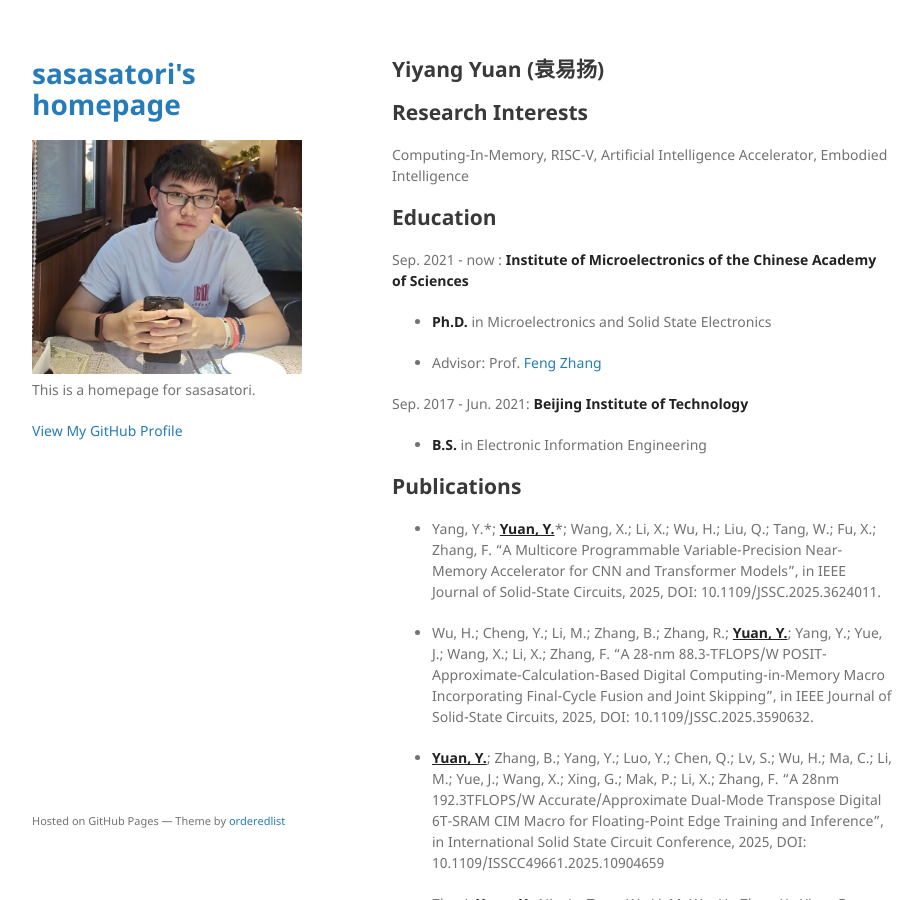
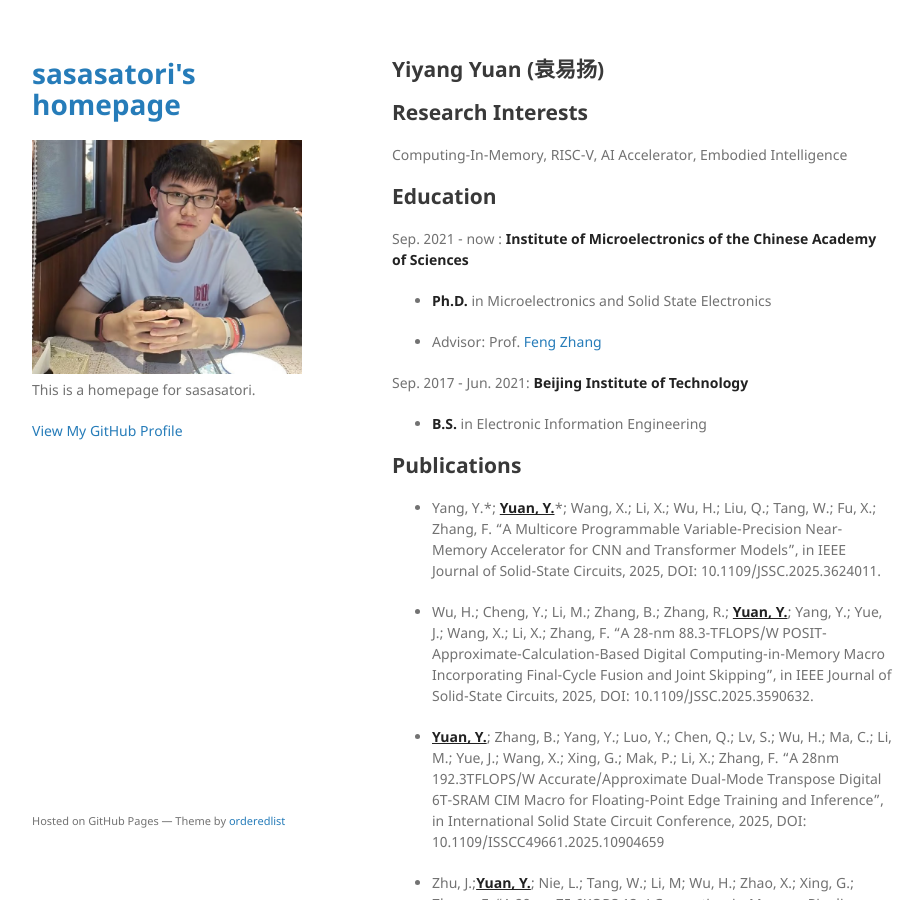
Before and after one commit to sasasatori/sasasatori.github.io, a Jekyll site: the page built from index.md, in a window 1280 px wide and 900 px high. Shown: the whole window, without its empty margins (178-1101 px from the left). Built offline with Jekyll 4.4.1, drawn with Linux system fonts in a browser that asks for light colours; our own code applies the rules of GitHub Pages for plain Markdown files.

Commit message:
update research interest

```diff
--- a/index.md
+++ b/index.md
@@ -1,6 +1,6 @@
 ## Yiyang Yuan (袁易扬)
 ## Research Interests
-Computing-In-Memory, RISC-V, Artificial Intelligence Accelerator, Embodied Intelligence
+Computing-In-Memory, RISC-V, AI Accelerator, Embodied Intelligence
 
 ## Education
 
```
